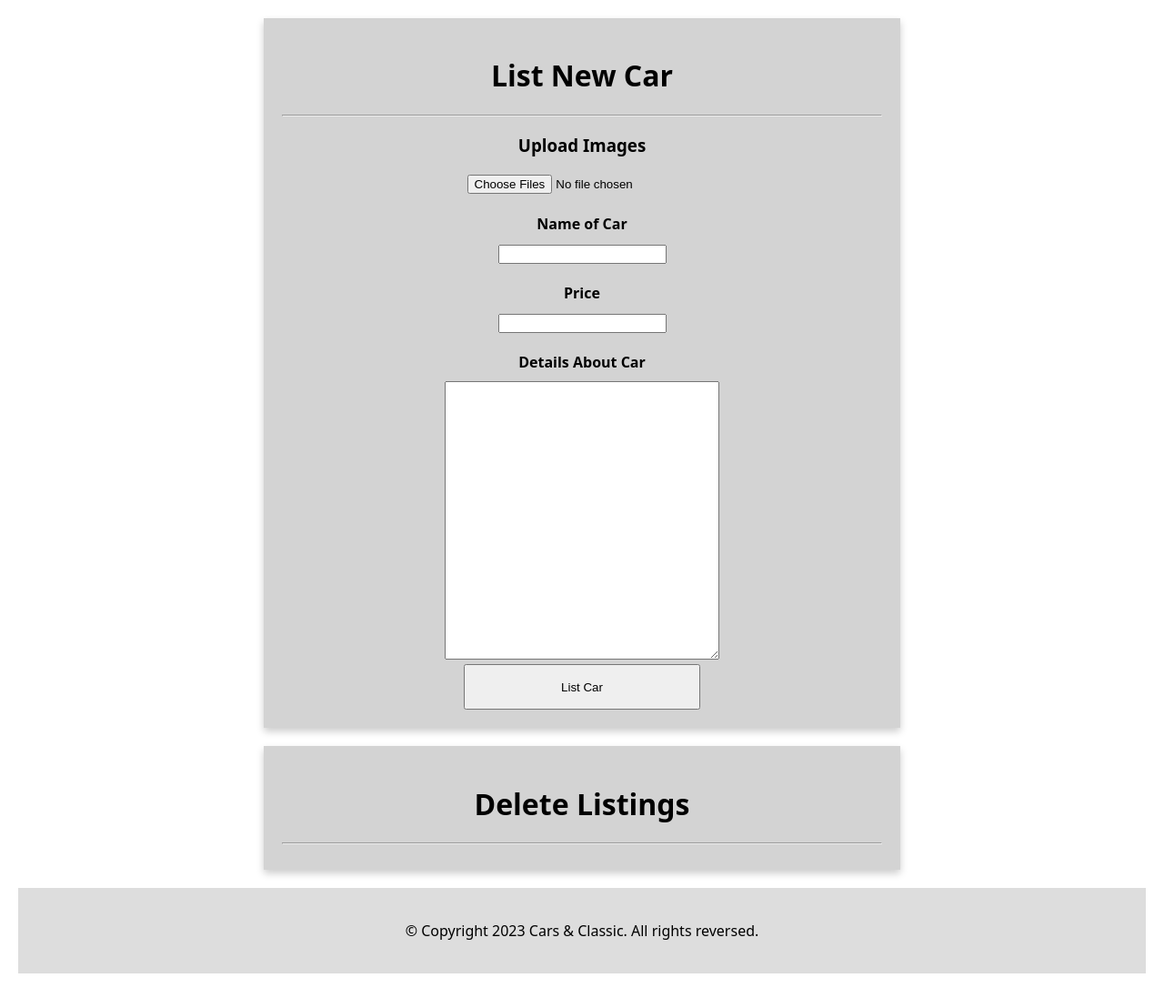
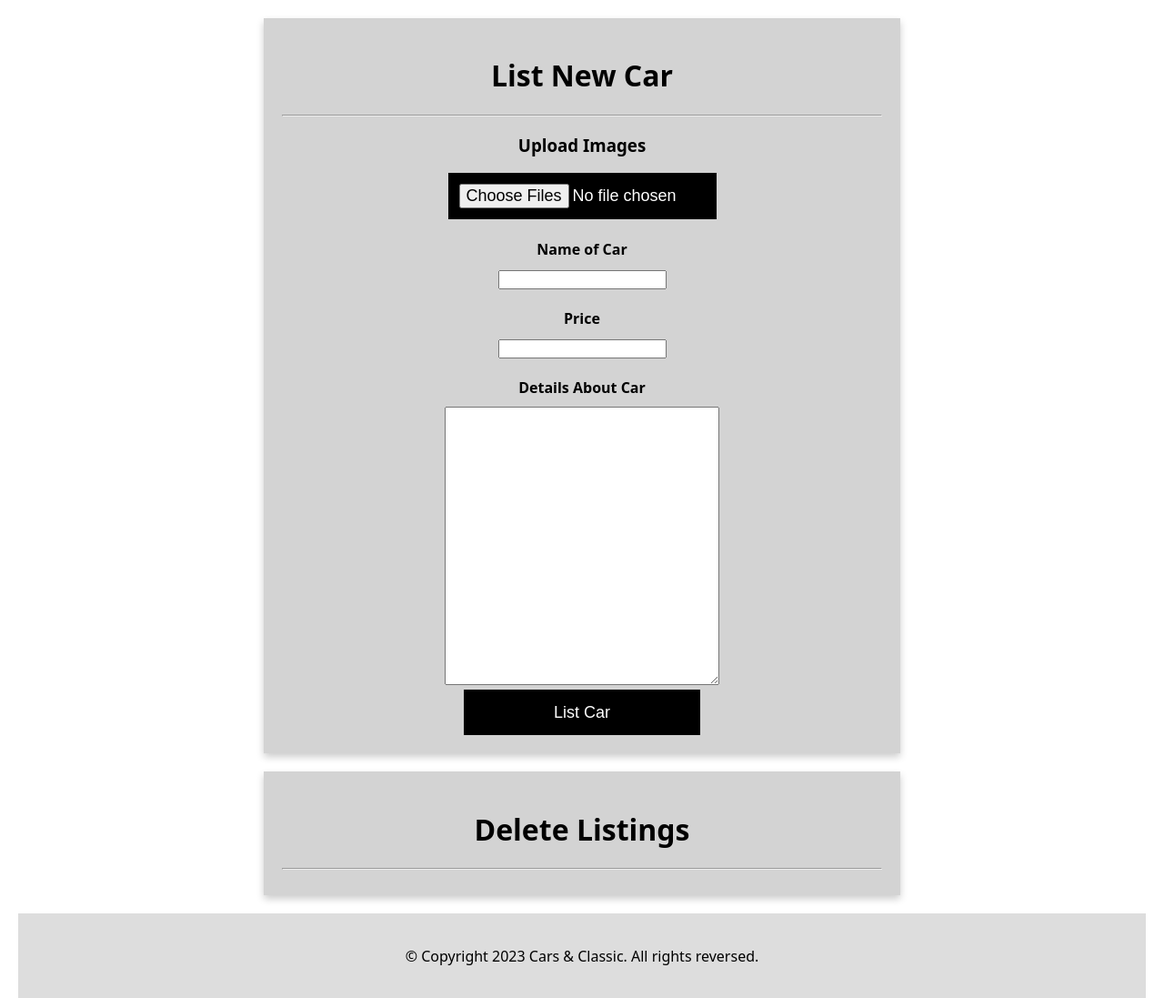
Before and after one commit to Naught00/motors, a Flask app: template templates/portal.html in a window 1280 px wide. Shown: the part 259-1356 px from the top of the page at 91% size. Before the commit the page ends 1329 px from the top, so only its background shows below. Run offline with Flask 2, Linux system fonts and the light colour scheme; the template is opened without the code that fills it, so the values that code supplies are empty; some web fonts are replaced.

Commit message:
Update portal page.

```diff
--- a/main.py
+++ b/main.py
@@ -16,20 +16,19 @@ app.config['UPLOAD_FOLDER'] = UPLOAD_FOLDER
 
 @app.route('/')
 def index():
-    con = get_db().cursor()
+    con = get_db()
     cars = con.execute("SELECT * FROM cars")
     return render_template('index.html', cars=cars)
 
 @app.route('/cars/<carid>')
 def car(carid):
-    con = get_db().cursor()
-    con_pics = get_db().cursor()
+    con = get_db()
 
     cars = con.execute(f"SELECT * FROM cars WHERE car_id=?", carid)
-    pics = con_pics.execute(f"SELECT * FROM pics WHERE id=?", carid)
+    cars = cars.fetchall()
 
+    pics = con.execute(f"SELECT * FROM pics WHERE id=?", carid)
     pics = pics.fetchall()
-    cars = cars.fetchall()
 
     return render_template('details.html', car=cars[0], pics=pics)
 
--- a/static/style.css
+++ b/static/style.css
@@ -156,6 +156,21 @@ body {
   opacity: 0.7;
 }
 
+.button {
+  border: none;
+  outline: 0;
+  padding: 12px;
+  color: white;
+  background-color: #000;
+  text-align: center;
+  cursor: pointer;
+  width: 100%;
+  font-size: 18px;
+}
+
+.button:hover {
+  opacity: 0.7;
+}
 .imageb {
 	width: 500px;
 	height: 100px;
--- a/templates/details.html
+++ b/templates/details.html
@@ -1,4 +1,5 @@
 {% include 'header.html' %}
+<br>
 <!-- Slideshow container -->
 <div class="slideshow-container">
 
--- a/templates/portal.html
+++ b/templates/portal.html
@@ -4,7 +4,7 @@
   <hr>
   <h3>Upload Images</h3>
   <form method="POST" enctype="multipart/form-data">
-<input type="file" name="files" multiple="">
+<input class="button" type="file" name="files" multiple="" style="width: 295px;">
   <br>
   <h4>Name of Car</h4>
 <input name="title">
@@ -13,7 +13,7 @@
   <h4>Details About Car</h4>
   <textarea cols="35" rows ="20" name="text"></textarea>
   <br>
-  <input type="submit" , value="List Car" style="width: 260.6px;height: 50px">
+  <input class="button" type="submit" , value="List Car" style="width: 260.6px;height: 50px">
   </form>
 </div>
 <div class="card">
@@ -26,7 +26,7 @@
 	  <input type="hidden" name="id" value="{{ car[0] }}">
   <h4>{{ car[2] }}</h4>
      <img src="/static/images/uploads/{{ car[4] }}" alt="{{ car[2] }}" style="width:80%">
-     <input id="test" name="{{ car[2] }}" type="submit" , value="Delete" style="width: 260.6px;height: 50px">
+     <input class="button" id="test" name="{{ car[2] }}" type="submit" , value="Delete" style="width: 260.6px;height: 50px">
   </form>
  </div>
 {% endfor %}
```
